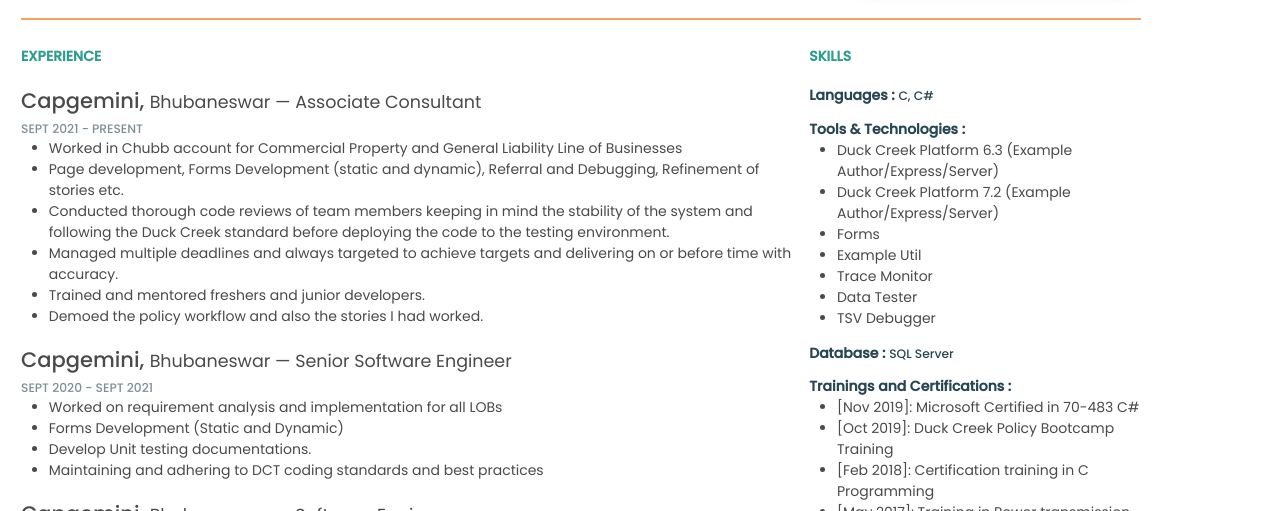
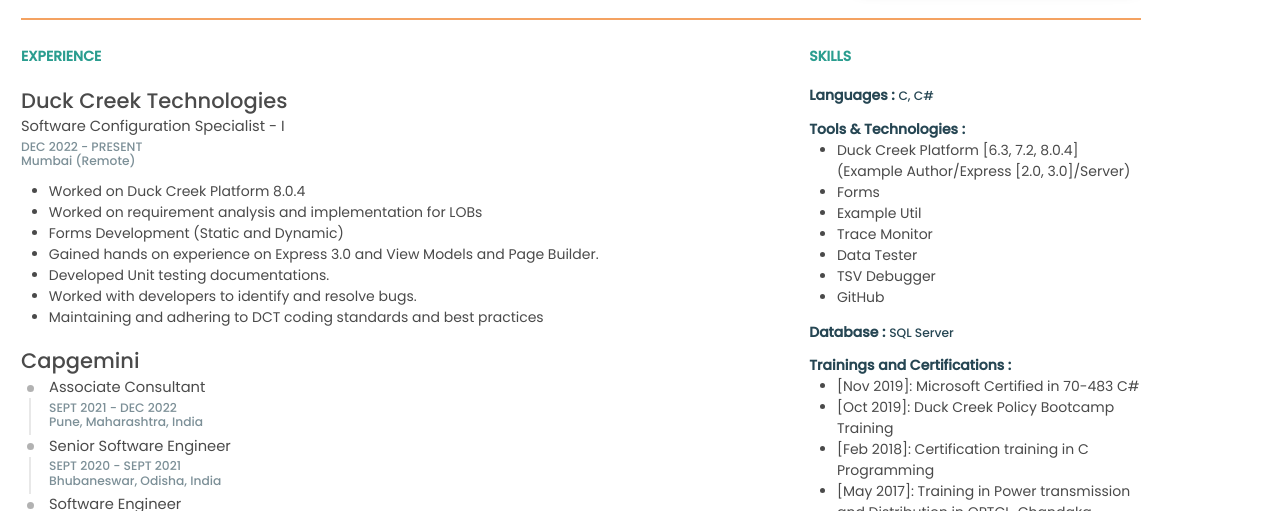
Before and after one commit to shakhamohanty/shakhamohanty.github.io, a plain HTML site: page index.html in a window 1280 px wide. Shown: the part 289-800 px from the top of the page. Drawn offline with Linux system fonts and the light colour scheme.

Commit message:
Updated the designation timeline format

```diff
--- a/index.html
+++ b/index.html
@@ -91,6 +91,79 @@
           <!-- Experience -->
           <section>
             <h1>EXPERIENCE</h1>
+
+            <!-- <article>
+              <h2>
+                <span class="org-name">Capgemini,</span>
+                <span class="exp-sub__text">
+                  Bhubaneswar — Associate Consultant
+                </span>
+              </h2>
+
+              <div style="margin-left: 2rem; margin-top: -1.75rem">
+                <div>
+                  <span class="designation-node"></span>
+                  <div class="designation-path">
+                    <h2 class="designation-text" style="margin-bottom: 4px">
+                      Associate Consultant
+                    </h2>
+                    <p style="opacity: 0.6; margin: -0.25rem 0">
+                      SEPT 2021 - PRESENT
+                    </p>
+                    <p style="opacity: 0.6; margin: -0.25rem 0">
+                      Bhubaneswar, Odisha, India
+                    </p>
+                  </div>
+                </div>
+
+                <div>
+                  <span class="designation-node"></span>
+                  <div class="designation-path">
+                    <h2 class="designation-text" style="margin-bottom: 4px">
+                      Senior Software Engineer
+                    </h2>
+                    <p style="opacity: 0.6; margin: -0.25rem 0">
+                      SEPT 2020 - SEPT 2021
+                    </p>
+                    <p style="opacity: 0.6; margin: -0.25rem 0">
+                      Bhubaneswar, Odisha, India
+                    </p>
+                  </div>
+                </div>
+
+                <div>
+                  <span class="designation-node"></span>
+                  <div>
+                    <h2 class="designation-text" style="margin-bottom: 4px">
+                      Software Engineer
+                    </h2>
+                    <p style="opacity: 0.6; margin: -0.25rem 0">
+                      SEPT 2019 - SEPT 2020
+                    </p>
+                    <p style="opacity: 0.6; margin: -0.25rem 0">
+                      Bhubaneswar, Odisha, India
+                    </p>
+                  </div>
+                </div>
+              </div>
+
+              <ul class="exp-list-text">
+                <li>
+                  Worked in Chubb account for Commercial Property and General
+                  Liability Line of Businesses
+                </li>
+                <li>
+                  Page development, Forms Development (static and dynamic),
+                  Referral and Debugging, Refinement of stories etc.
+                </li>
+                <li>
+                  Worked in Chubb account for Commercial Property and General
+                  Liability Line of Businesses
+                </li>
+              </ul>
+
+            </article> -->
+
             <div id="experience"></div>
           </section>
 
@@ -115,7 +188,7 @@
 
           <section>
             <h1>LANGUAGES</h1>
-            <p>English, Odia, Hindi</p>
+            <p>English, Hindi, Odia</p>
           </section>
 
           <button id="print-mobile" class="print-me-mobile">Download</button>
--- a/index.js
+++ b/index.js
@@ -28,13 +28,44 @@
 
 function renderExperience() {
   const template = experience.reduce((acc, exp) => {
+    const { isMultiPosition } = exp;
     acc += `
       <article>
       <h2>
-      <span class="org-name">${exp.organization},</span>
-      <span class="exp-sub__text"> ${exp.location} — ${exp.designation}</span>
+        <span class="org-name">${exp.organization}${isMultiPosition ? '' : ','}</span>
+        ${isMultiPosition ? '' : `<span class="exp-sub__text"> ${exp.location} — ${exp.designation}</span>`}
       </h2>
-    <p class="from-to">${exp.workedFrom} - ${exp.workedTo}</p>
+      ${
+        isMultiPosition
+          ? `
+            ${
+              exp.positions.length === 1
+                ? `<div style="margin-top: -1.25rem">`
+                : `<div style="margin-left: 2rem; margin-top: -1.75rem">`
+            }
+
+              ${
+                exp.positions.map((p, index) => {
+                  return `
+                    <div>
+                      ${
+                        exp.positions.length === 1
+                          ? ''
+                          : `<span class="designation-node"></span>`
+                      }
+                      <div class="${index === exp.positions.length - 1 ? '' : 'designation-path'}">
+                        <h2 class="designation-text" style="margin-bottom: 4px">${p.designation}</h2>
+                        <p style="opacity: 0.6; margin: -0.25rem 0">${p.duration}</p>
+                        <p style="opacity: 0.6; margin: -0.25rem 0">${p.location}</p>
+                      </div>
+                    </div>
+                  `
+                }).join('')
+              }
+            </div>
+          `
+          : `<p class="from-to">${exp.workedFrom} - ${exp.workedTo}</p>`
+      }
 
       <ul>
         ${exp.didWhat.reduce((liAcc, work) => (liAcc += `<li>${work}</li>`), '')}
--- a/module/data.js
+++ b/module/data.js
@@ -1,12 +1,54 @@
 const experience = [
+  {
+    organization: 'Duck Creek Technologies',
+    location: 'Mumbai (Remote)',
+    designation: 'Software Configuration Specialist - I',
+    workedFrom: 'DEC 2022',
+    workedTo: 'PRESENT',
+    isMultiPosition: true,
+    positions: [{
+      designation: 'Software Configuration Specialist - I',
+      duration: 'DEC 2022 - PRESENT',
+      location: 'Mumbai (Remote)',
+    }],
+
+    didWhat: [
+      `Worked on Duck Creek Platform 8.0.4`,
+      `Worked on requirement analysis and implementation for LOBs`,
+      `Forms Development (Static and Dynamic)`,
+      `Gained hands on experience on Express 3.0 and View Models and Page Builder.`,
+      `Developed Unit testing documentations.`,
+      `Worked with developers to identify and resolve bugs.`,
+      `Maintaining and adhering to DCT coding standards and best practices`,
+    ],
+  },
   {
     organization: 'Capgemini',
     location: 'Bhubaneswar',
     designation: 'Associate Consultant',
     workedFrom: 'SEPT 2021',
     workedTo: 'PRESENT',
+    isMultiPosition: true,
+    positions: [
+      {
+        designation: 'Associate Consultant',
+        duration: 'SEPT 2021 - DEC 2022',
+        location: 'Pune, Maharashtra, India',
+      },
+      {
+        designation: 'Senior Software Engineer',
+        duration: 'SEPT 2020 - SEPT 2021',
+        location: 'Bhubaneswar, Odisha, India',
+      },
+      {
+        designation: 'Software Engineer',
+        duration: 'SEPT 2019 - SEPT 2020',
+        location: 'Bhubaneswar, Odisha, India',
+      },
+    ],
 
     didWhat: [
+      `Worked on Duck Creek platform v6.3 and v7.2 (Example Author, Server, Express 2.0)`,
       `Worked in Chubb account for Commercial Property and General Liability Line of Businesses`,
       `Page development, Forms Development (static and dynamic), Referral and Debugging, Refinement of stories etc.`,
       `Conducted thorough code reviews of team members keeping in mind the stability of the system and following the Duck Creek standard before deploying the code to the testing environment.`,
@@ -14,34 +56,7 @@
       `Trained and mentored freshers and junior developers.`,
       `Demoed the policy workflow and also the stories I had worked.`,
     ],
-  },
-  {
-    organization: 'Capgemini',
-    location: 'Bhubaneswar',
-    designation: 'Senior Software Engineer',
-    workedFrom: 'SEPT 2020',
-    workedTo: 'SEPT 2021',
-
-    didWhat: [
-      `Worked on requirement analysis and implementation for all LOBs`,
-      `Forms Development (Static and Dynamic)`,
-      `Develop Unit testing documentations.`,
-      `Maintaining and adhering to DCT coding standards and best practices`,
-    ],
-  },
-  {
-    organization: 'Capgemini',
-    location: 'Bhubaneswar',
-    designation: 'Software Engineer',
-    workedFrom: 'SEPT 2019',
-    workedTo: 'SEPT 2020',
-
-    didWhat: [
-      `Prepared and submitted reports and other documentation to assist development team members.`,
-      `Worked closely with peers to understand the requirements and accordingly identify issues and provide suitable resolutions.`,
-      `Worked with developers to identify and resolve bugs.`,
-    ],
-  },
+  }
 ];
 
 const edData = [
@@ -51,7 +66,7 @@
     course: `B. Tech (Electrical Engineering)`,
     fromDate: `AUGUST 2015`,
     toDate: `JULY 2019`,
-    aggregate: `xx.xx CGPA`,
+    aggregate: `7.57 CGPA`,
   },
 ];
 
@@ -63,13 +78,13 @@
   {
     category: `Tools & Technologies`,
     value: [
-      `Duck Creek Platform 6.3 (Example Author/Express/Server)`,
-      `Duck Creek Platform 7.2 (Example Author/Express/Server)`,
+      `Duck Creek Platform [6.3, 7.2, 8.0.4] (Example Author/Express [2.0, 3.0]/Server)`,
       `Forms`,
       `Example Util`,
       `Trace Monitor`,
       `Data Tester`,
       `TSV Debugger`,
+      'GitHub'
     ],
   },
   {
--- a/styles/print.css
+++ b/styles/print.css
@@ -1,3 +1,5 @@
+@import './same-org-timeline.css';
+
 html {
   font-size: 12px;
 }
--- /dev/null
+++ b/styles/same-org-timeline.css
@@ -0,0 +1,30 @@
+.designation-node {
+  position: relative;
+  display: block;
+  border-radius: 50%;
+  height: 0.5rem;
+  width: 0.5rem;
+  background-color: rgba(0, 0, 0, 0.3);
+  top: 1.1rem;
+  left: -1.6rem;
+  margin-bottom: -0.8rem;
+}
+
+.designation-path {
+  position: relative;
+}
+
+.designation-path::before {
+  content: '';
+  position: absolute;
+  left: calc(-1.35rem - 1px);
+  top: 1.5rem;
+  height: calc(100% - 1.2rem);
+  width: 2px;
+  background-color: rgba(140, 140, 140, 0.2);
+}
+
+.designation-text {
+  font-weight: 400;
+  font-size: 1.05rem;
+}
--- a/styles/style.css
+++ b/styles/style.css
@@ -1,3 +1,5 @@
+@import './same-org-timeline.css';
+
 :root {
   /* Color palette - start */
   --one: #264653;
```
Lines whose indentation alone changed are shown as unchanged.
